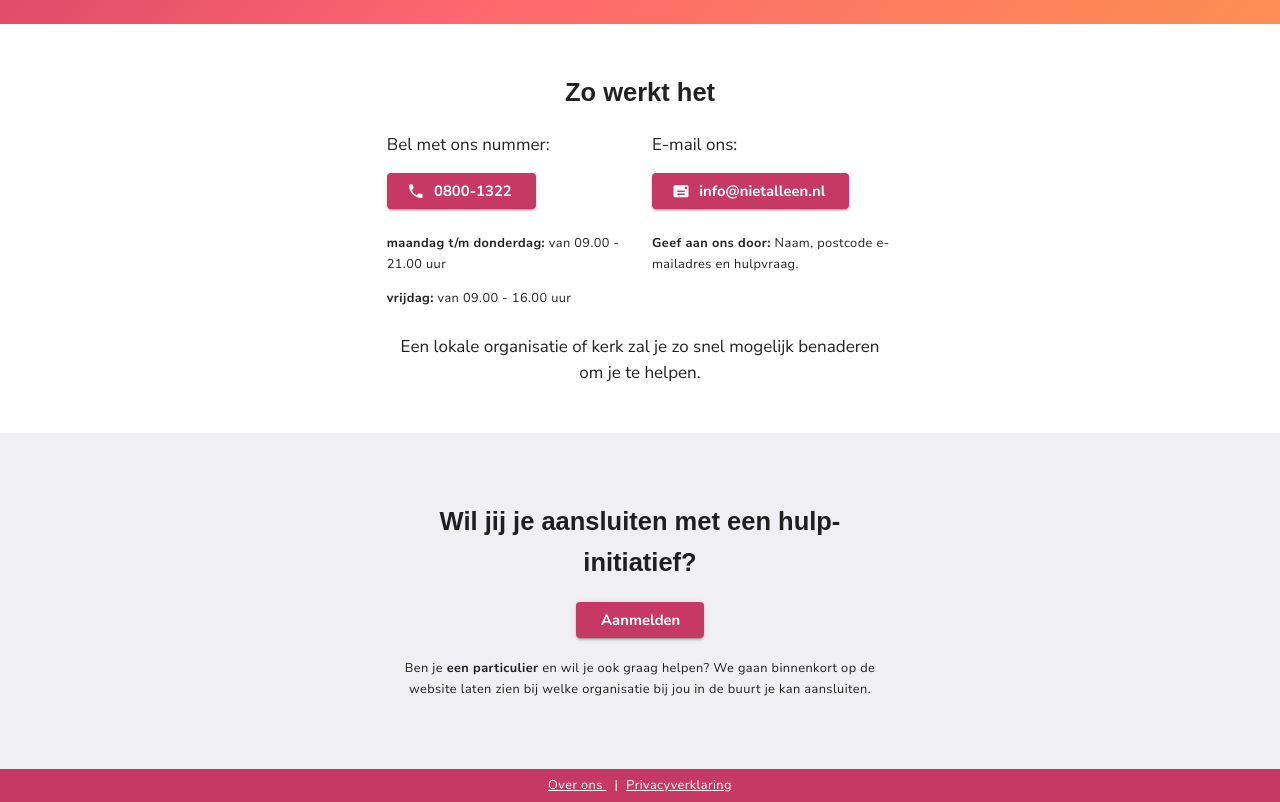
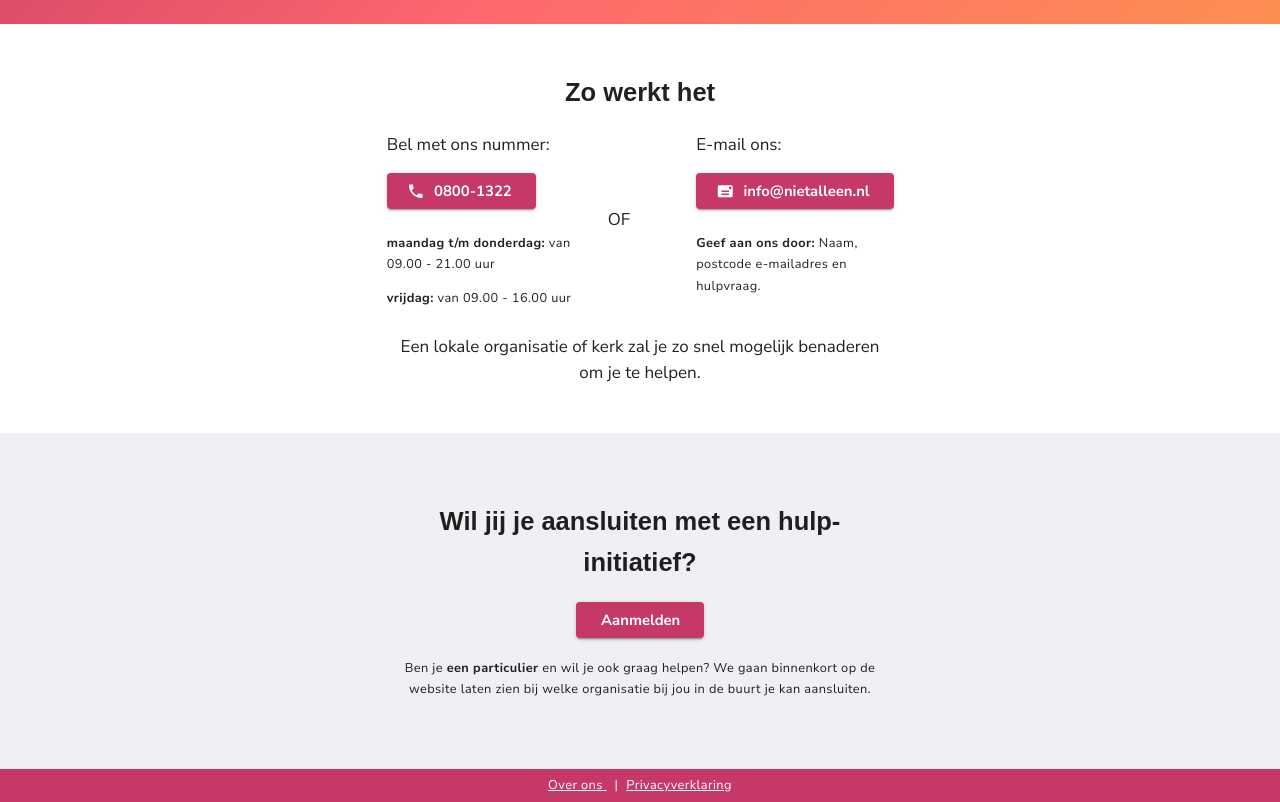
Before and after one commit to sdboer78/nietalleen, a Nuxt app: page / in a window 1280 px wide. Shown: the part 1920-2722 px from the top of the page. Built offline with nearby package versions, Linux system fonts and the light colour scheme; a web font is replaced by a local one.

Commit message:
add of to options

```diff
--- a/pages/index.vue
+++ b/pages/index.vue
@@ -51,10 +51,14 @@
         align-center
         class="px-8 py-12 text-center"
       >
-        <v-flex xs12 sm8 md5>
+        <v-flex xs12 sm9 md5>
           <h2>Zo werkt het</h2>
           <v-row>
-            <v-col class="text-center text-sm-left col-12 col-sm-6">
+            <v-col
+              cols="12"
+              sm="5"
+              class="text-sm-left"
+            >
               <p>Bel met ons nummer:</p>
               <v-btn href="tel:0800-1322" color="primary">
                 <v-icon left>
@@ -73,15 +77,20 @@
             </v-col>
             <v-col
               cols="12"
-              class="d-flex d-sm-none"
+              sm="2"
+              class="align-self-center"
             >
-              <v-row>
-                <v-col><hr class="my-3"/></v-col>
+              <v-row class="text-center flex-column">
+                <v-col class="d-sm-none"><hr class="my-3"/></v-col>
                 <v-col cols="2">OF</v-col>
-                <v-col><hr class="my-3"/></v-col>
+                <v-col class="d-sm-none"><hr class="my-3"/></v-col>
               </v-row>
             </v-col>
-            <v-col class="text-center text-sm-left col-12 col-sm-6">
+            <v-col
+              cols="12"
+              sm="5"
+              class="text-sm-left"
+            >
               <p>E-mail ons:</p>
               <v-btn href="mailto:info@nietalleen.nl" color="primary">
                 <v-icon left>
```
